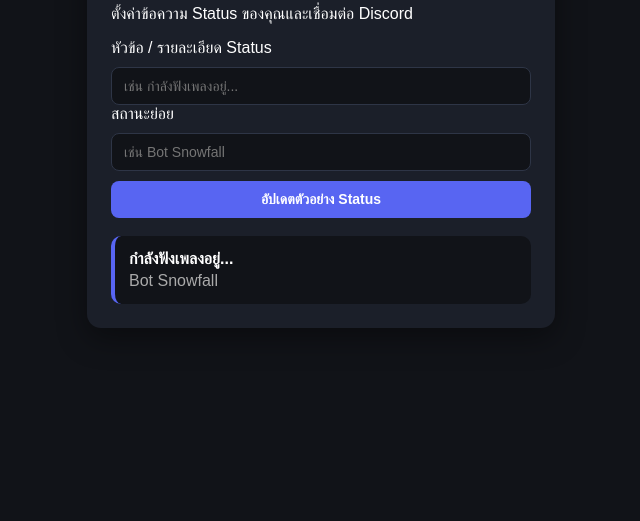
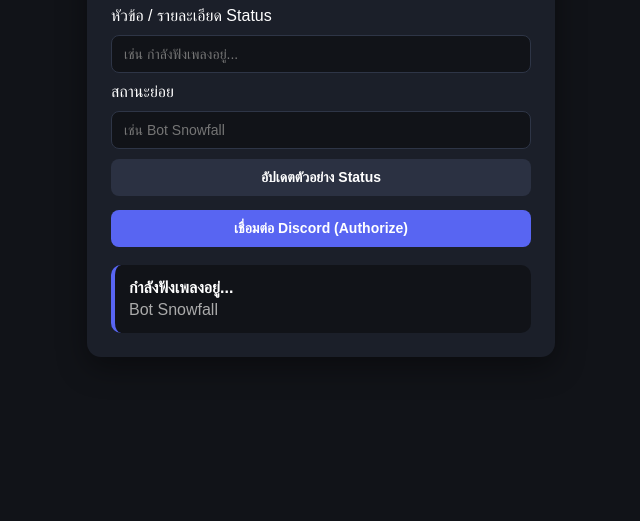
Before and after one commit to hiop4598-cpu/Bot-Snowfall, a website: page public/index.html in a window 1280 px wide. Shown: the part 279-800 px from the top of the page, without its empty margins (319-959 px from the left). Drawn offline with Linux system fonts and the light colour scheme.

Commit message:
Update index.html

```diff
--- a/public/index.html
+++ b/public/index.html
@@ -14,6 +14,8 @@
       align-items: center;
       min-height: 100vh;
       margin: 0;
+      padding: 16px;
+      box-sizing: border-box;
     }
     .card {
       background: #1b1f29;
@@ -23,7 +25,8 @@
       max-width: 420px;
       box-shadow: 0 10px 30px rgba(0,0,0,0.4);
     }
-    input, button {
+    input, button, a.btn {
+      display: block;
       width: 100%;
       padding: 10px 12px;
       margin-top: 10px;
@@ -31,17 +34,27 @@
       border: 1px solid #2e3546;
       box-sizing: border-box;
       font-size: 14px;
+      text-align: center;
+      text-decoration: none;
     }
     input {
       background: #111318;
       color: #fff;
+      text-align: left;
     }
     button {
+      background: #2b3142;
+      color: #fff;
+      border: none;
+      font-weight: bold;
+      cursor: pointer;
+    }
+    a.btn-discord {
       background: #5865F2;
       color: #fff;
       border: none;
       font-weight: bold;
-      cursor: pointer;
+      margin-top: 14px;
     }
     .preview {
       margin-top: 18px;
@@ -55,15 +68,23 @@
 <body>
   <div class="card">
     <h2>Bot Snowfall Status</h2>
-    <p>ตั้งค่าข้อความ Status ของคุณและเชื่อมต่อ Discord</p>
+    <p style="color:#b5bac1; font-size:14px;">ตั้งค่าข้อความ Status ของคุณและเชื่อมต่อ Discord</p>
 
     <label>หัวข้อ / รายละเอียด Status</label>
     <input id="detailsInput" type="text" placeholder="เช่น กำลังฟังเพลงอยู่..." />
 
-    <label>สถานะย่อย</label>
+    <label style="display:block; margin-top:10px;">สถานะย่อย</label>
     <input id="stateInput" type="text" placeholder="เช่น Bot Snowfall" />
 
     <button onclick="savePreview()">อัปเดตตัวอย่าง Status</button>
+
+    <a
+      id="discordAuthBtn"
+      class="btn btn-discord"
+      href="#"
+    >
+      เชื่อมต่อ Discord (Authorize)
+    </a>
 
     <div class="preview">
       <div><strong id="outDetails">กำลังฟังเพลงอยู่...</strong></div>
@@ -72,6 +93,12 @@
   </div>
 
   <script>
+    const CLIENT_ID = '1573366716535406622';
+    const REDIRECT_URI = encodeURIComponent('https://bot-snowfall.onrender.com/callback');
+    const AUTH_URL = `https://discord.com/oauth2/authorize?client_id=${CLIENT_ID}&response_type=code&redirect_uri=${REDIRECT_URI}&scope=identify`;
+
+    document.getElementById('discordAuthBtn').href = AUTH_URL;
+
     function savePreview() {
       const d = document.getElementById('detailsInput').value || 'กำลังฟังเพลงอยู่...';
       const s = document.getElementById('stateInput').value || 'Bot Snowfall';
```
